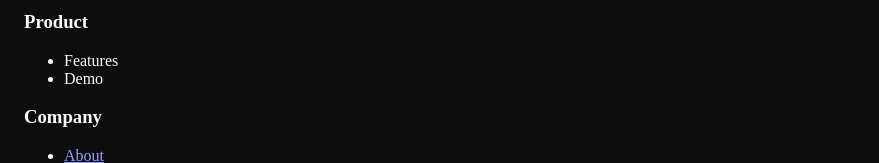
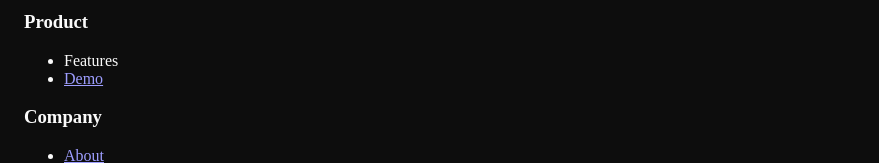
Before and after one commit to Aryan-3553/Skopeo-website, a React (Vite) app in the folder client/: page / in a window 1280 px wide. Shown: the part 3537-3700 px from the top of the page, without its empty margins (0-879 px from the left). Built offline with nearby package versions, Linux system fonts and the light colour scheme.

Commit message:
fix: correct Demo link routing in footer
- Fix Demo link in footer to navigate to /demo page instead of scrolling to product highlights
- Demo link now uses proper Link component for navigation
- Features link continues to scroll to solution section as intended

```diff
--- a/client/src/components/footer.tsx
+++ b/client/src/components/footer.tsx
@@ -124,12 +124,6 @@ export function Footer() {
                           <span className="group-hover:translate-x-1 transition-transform inline-block">{link.name}</span>
                         </div>
                       </div>
-                    ) : link.name === "Demo" && section.title === "Product" ? (
-                      <div onClick={handleProductClick} data-testid={`footer-link-${link.name.toLowerCase().replace(/\s+/g, '-')}`}>
-                        <div className="text-white/60 hover:text-white hover-elevate px-3 py-2 rounded-lg transition-all duration-300 text-sm group cursor-pointer">
-                          <span className="group-hover:translate-x-1 transition-transform inline-block">{link.name}</span>
-                        </div>
-                      </div>
                     ) : (
                       <Link href={link.href} data-testid={`footer-link-${link.name.toLowerCase().replace(/\s+/g, '-')}`}>
                         <div className="text-white/60 hover:text-white hover-elevate px-3 py-2 rounded-lg transition-all duration-300 text-sm group">
```
